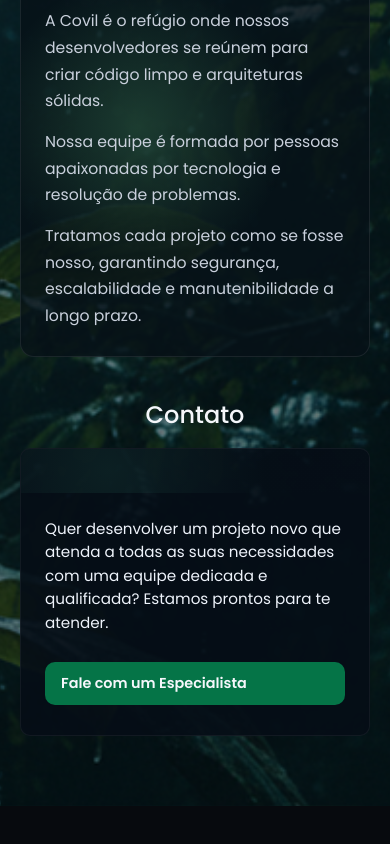
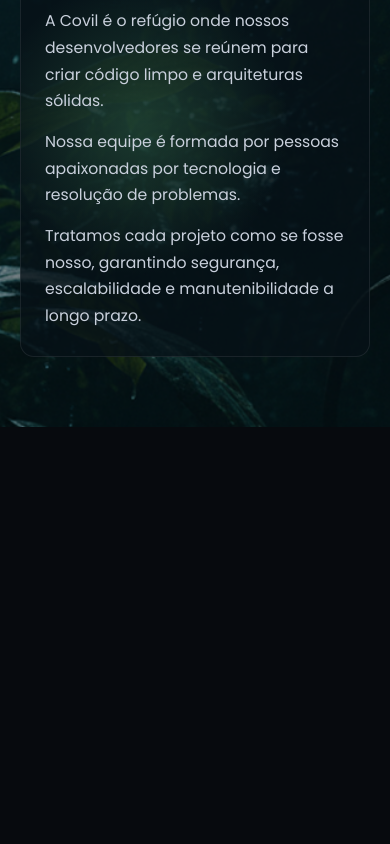
Before and after one commit to Covil-Works/Site-Covil, a React (Vite) app: page / in a window 390 px wide. Shown: the part 1995-2839 px from the top of the page. After the commit the page ends 2494 px from the top, so only its background shows below. Built offline with nearby package versions, Linux system fonts and the light colour scheme.

Commit message:
refactor: remove contact section

```diff
--- a/src/App.jsx
+++ b/src/App.jsx
@@ -56,10 +56,7 @@ function App() {
               <a href="#projetos" onClick={closeMobileMenu}>
                 Projetos
               </a>
-              <a href="#contato" onClick={closeMobileMenu}>
-                Contato
-              </a>
-              <a href="#contato" className="cta-button" onClick={closeMobileMenu}>
+              <a href="#projetos" className="cta-button" onClick={closeMobileMenu}>
                 Crie seu projeto
               </a>
             </div>
@@ -178,24 +175,6 @@ function App() {
                 </p>
               </div>
             </article>
-
-            <h2 id="contato" className="contact-title">
-              Contato
-            </h2>
-
-            <article className="contact-card">
-              <div className="contact-side-glow" />
-              <div className="contact-main">
-                <p>
-                  Quer desenvolver um projeto novo que atenda a todas as suas
-                  necessidades com uma equipe dedicada e qualificada? Estamos prontos
-                  para te atender.
-                </p>
-                <a href="#contato" className="cta-button contact-button">
-                  Fale com um Especialista
-                </a>
-              </div>
-            </article>
           </div>
         </section>
       </main>
--- a/src/styles/forest.css
+++ b/src/styles/forest.css
@@ -90,44 +90,3 @@
 .why-card-right p + p {
   margin-top: 14px;
 }
-
-.contact-title {
-  margin: 40px 0 16px;
-  text-align: center;
-  font-size: 1.9rem;
-  font-weight: 500;
-}
-
-.contact-card {
-  display: grid;
-  grid-template-columns: minmax(130px, 0.8fr) minmax(0, 1fr);
-  min-height: 215px;
-  border-radius: 10px;
-  background: rgba(6, 14, 23, 0.9);
-  border: 1px solid rgba(255, 255, 255, 0.05);
-  overflow: hidden;
-}
-
-.contact-side-glow {
-  background: radial-gradient(circle at 25% 50%, rgba(42, 111, 92, 0.18), rgba(7, 16, 25, 0.06) 60%);
-}
-
-.contact-main {
-  padding: 42px 42px 34px 22px;
-  display: flex;
-  flex-direction: column;
-  justify-content: center;
-}
-
-.contact-main p {
-  margin: 0;
-  font-size: 1rem;
-  line-height: 1.55;
-  color: #eef3fb;
-  max-width: 540px;
-}
-
-.contact-button {
-  margin-top: 28px;
-  align-self: flex-start;
-}
--- a/src/styles/responsive.css
+++ b/src/styles/responsive.css
@@ -48,17 +48,6 @@
     gap: 16px;
   }
 
-  .contact-card {
-    grid-template-columns: 1fr;
-  }
-
-  .contact-side-glow {
-    min-height: 44px;
-  }
-
-  .contact-main {
-    padding: 24px 24px 30px;
-  }
 }
 
 @media (max-width: 720px) {
@@ -174,16 +163,4 @@
     font-size: 1.4rem;
   }
 
-  .contact-title {
-    font-size: 1.5rem;
-  }
-
-  .contact-main p {
-    font-size: 0.95rem;
-  }
-
-  .contact-button {
-    width: 100%;
-    justify-content: center;
-  }
 }
```
